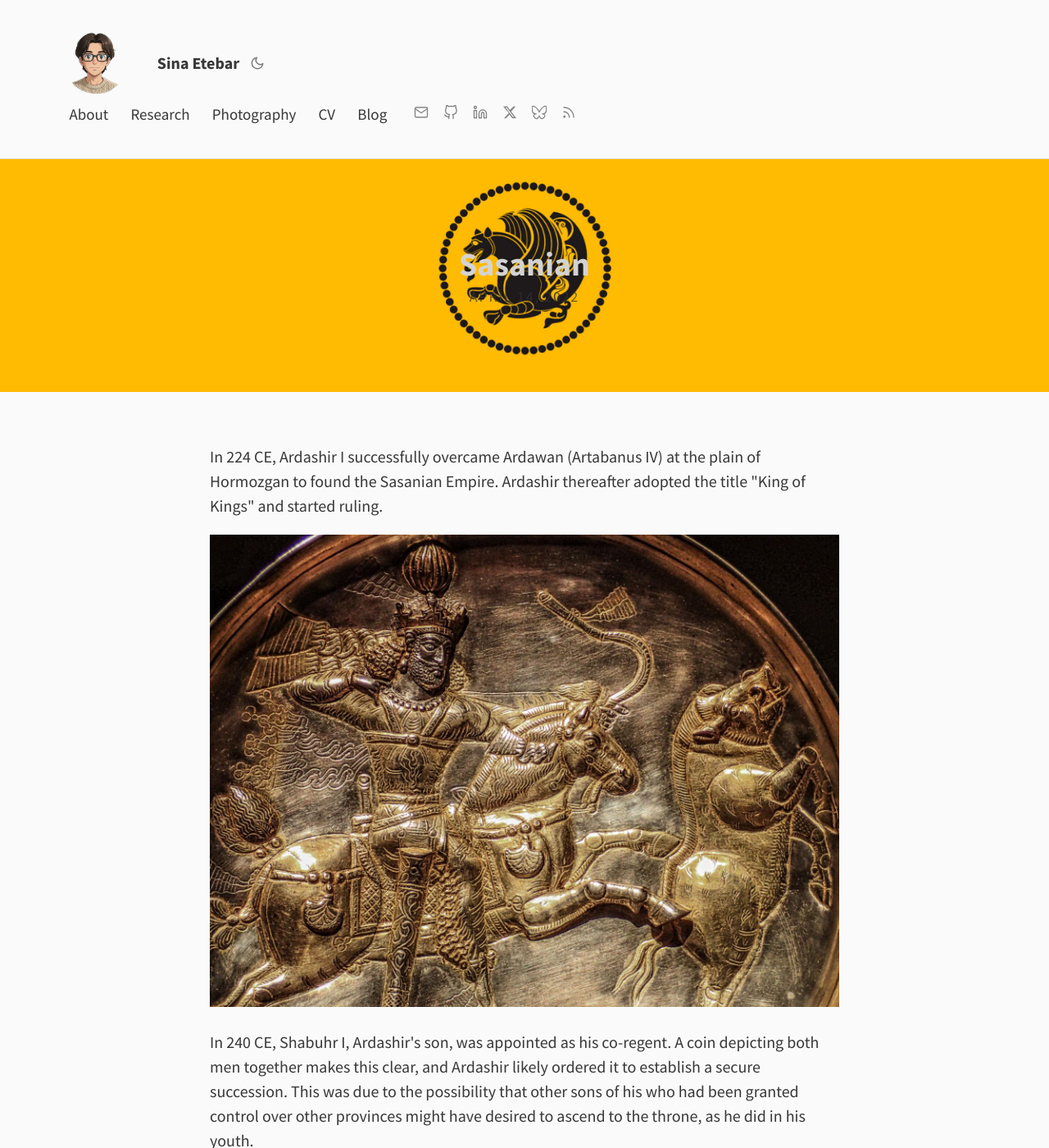
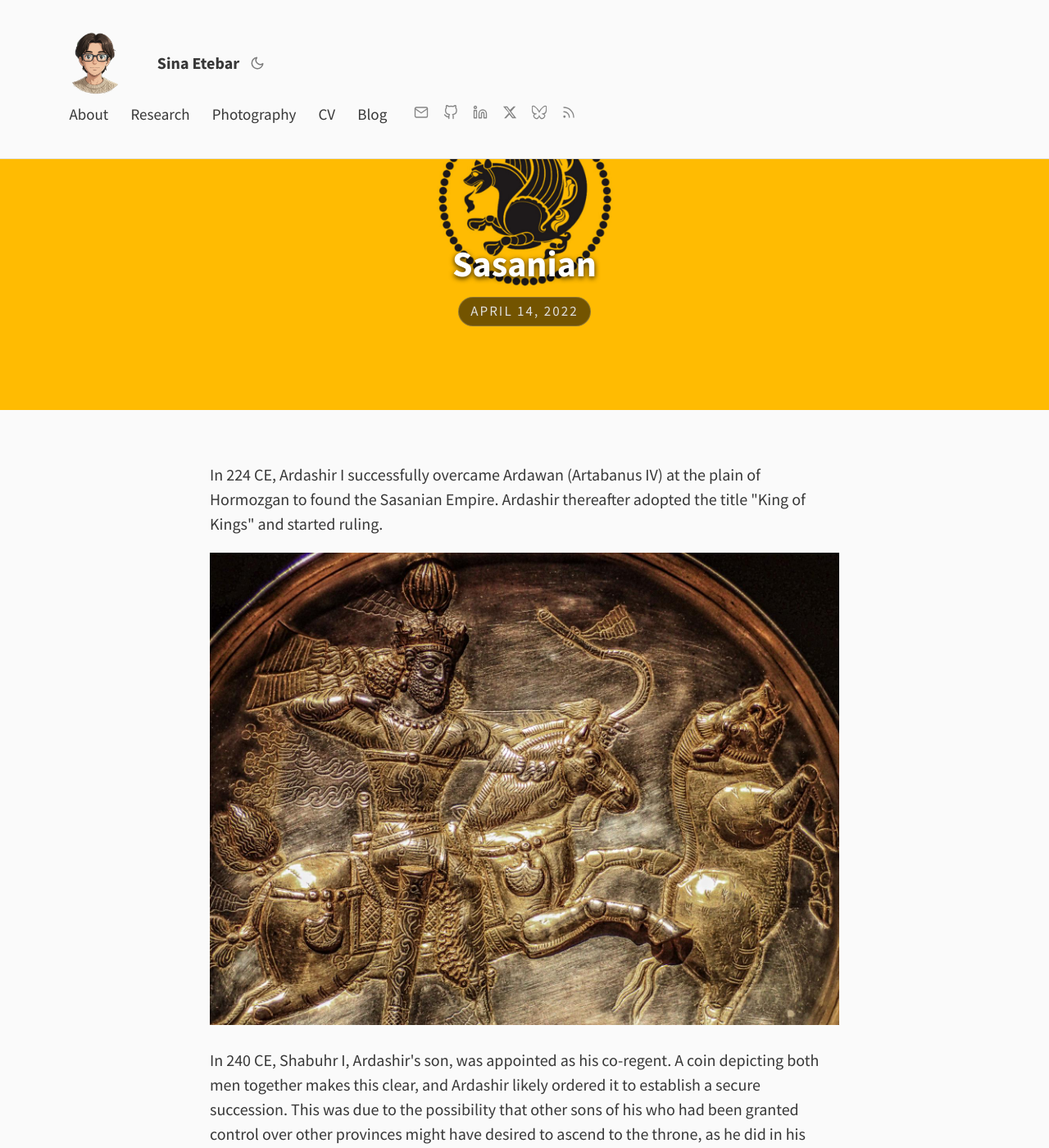
Before and after one commit to SinaEtebar/Website, a Jekyll site: the page built from _posts/2022-04-14-sasanian.md, in a window 1280 px wide and 1400 px high. Shown: the whole window at 82% size. Built offline with Jekyll 4.4.1, drawn with Linux system fonts in a browser that asks for light colours; nearby versions of some CDN libraries.

Commit message:
Update _posts.scss

```diff
--- a/_sass/layouts/_posts.scss
+++ b/_sass/layouts/_posts.scss
@@ -52,10 +52,51 @@ header {
   header {
     color: #D3D3D3;
     background-size: $feature-image-size;
+    background-position: center center;
     margin-bottom: 0;
     padding: $padding-large/2.5 $padding-large;
+    text-align: center;
+
+    h1.title {
+      font-size: 2.2em;
+      line-height: 1.2;
+      margin: 0 0 0.3em 0;
+      text-shadow: 0px 2px 6px rgba(0,0,0,0.85);
+      color: #ffffff;
+    }
+
     .meta {
-      color: rgba($feature-image-text-color, .7);
+      display: inline-block;
+      background: rgba(0, 0, 0, 0.55);
+      color: #e0e0e0;
+      border-radius: 20px;
+      padding: 4px 14px;
+      font-size: 0.85em;
+      letter-spacing: 0.12em;
+      text-shadow: none;
+      border: 1px solid rgba(255,255,255,0.2);
+    }
+
+    @media (max-width: 1000px) {
+      padding: $padding-small $padding-small * 2;
+      h1.title {
+        font-size: 1.9em;
+      }
+    }
+
+    @media (max-width: 576px) {
+      padding: 8% 6%;
+      h1.title {
+        font-size: 1.35em;
+        line-height: 1.25;
+        word-break: break-word;
+        margin-bottom: 0.4em;
+      }
+      .meta {
+        font-size: 0.75em;
+        letter-spacing: 0.08em;
+        padding: 3px 10px;
+      }
     }
   }
   .post-content {
```
